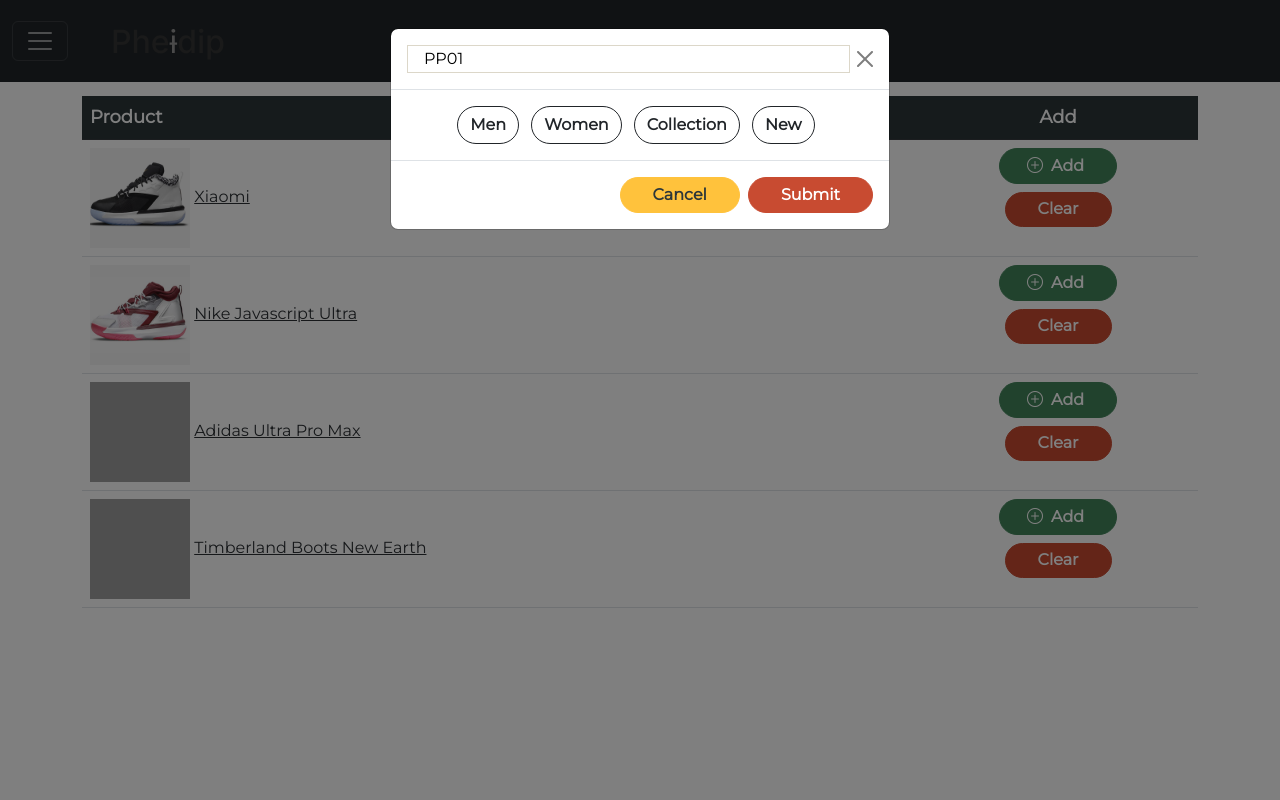
After one commit to Tora-66/PheidipShop, a PHP site: page /tag.php in a window 1280 px wide, after a click on "Add". The commit adds this page. Run offline with PHP 8.4, Linux system fonts and the light colour scheme; a user stored in the database is signed in; data comes from the database, SQL or seed files in the repository; tables that the repository leaves empty hold one stand-in row (values such as "Sample post"); some libraries are stand-ins or nearby versions; grey boxes are pictures that could not be loaded.

Commit message:
Add tag.php

```diff
--- a/detailsProduct.php
+++ b/detailsProduct.php
@@ -6,7 +6,7 @@
 
 #2. take data from database where id
 $code = $_GET["id"];
-$query = "SELECT * FROM tbproduct WHERE ProductID = '{$code}'";
+$query = "SELECT * FROM tbproduct WHERE ProductID = {$code};";
 $rs = mysqli_query($conn, $query);
 $data = mysqli_fetch_array($rs);
 
--- a/php/sidebar.php
+++ b/php/sidebar.php
@@ -64,6 +64,9 @@
                 <a class="nav-link text-light" href="news.php"><i class="bi bi-box mx-2"></i>News Management</a>
               </li>
               <li class="nav-item">
+                <a class="nav-link text-light" href="tag.php"><i class="bi bi-box mx-2"></i>Tag Management</a>
+              </li>
+              <li class="nav-item">
                 <a class="nav-link text-light" href="logoutAdmin.php"><i class="bi bi-box-arrow-left mx-2"></i>Log out</a>
               </li>
             </ul>
@@ -71,4 +74,5 @@
         </div>
       </div>
     </nav>
+    <div class="nav-space"></div>
 ';
--- /dev/null
+++ b/tag.php
@@ -0,0 +1,135 @@
+<?php
+include_once 'php/DBConnect.php';
+session_start();
+$pageTitle = "Tag Management";
+
+$queryProduct = "SELECT `ProductID`, `ProductName`, `Thumbnail` FROM `tbProduct`;";
+$rsProduct = mysqli_query($conn, $queryProduct);
+$countProduct = mysqli_num_rows($rsProduct);
+
+if (isset($_POST['btnSubmit'])) {
+    $tag = $_POST['tag'];
+    $proID = $_POST['productID'];
+    $tagID = "";
+
+    if (gettype($tag) == 'array') {
+        for ($i = 0; $i < count($tag); $i++) {
+            $tagID = substr($tag[$i], 0, 3) . $proID;
+            $queryInsert = "INSERT INTO `tbTag` VALUES('{$tagID}', '{$tag[$i]}', '{$proID}', '{$tag[$i]}');";
+            $rsInsert = mysqli_query($conn, $queryInsert);
+        }
+    } else {
+        $tagID = substr($tag, 0, 3) . substr($proID, 0, 3);
+        $queryInsert = "INSERT INTO `tbTag` VALUES('{$tagID}', '{$tag}', '{$proID}', '{$tag}');";
+        $rsInsert = mysqli_query($conn, $queryInsert);
+    }
+
+    header("Location: tag.php");
+}
+
+if (isset($_POST['btnClear'])) {
+    $clearID = $_POST['clearID'];
+
+    $queryDelete = "DELETE FROM `tbTag` WHERE `ProductID` = '{$clearID}';";
+    $rsDelete = mysqli_query($conn, $queryDelete);
+
+    header("Location: tag.php");
+}
+
+include 'php/htmlHead.php';
+include 'php/sidebar.php';
+
+?>
+
+<div class="container">
+    <table class="table text-nowrap table-responsive">
+        <thead class="table-dark">
+            <tr>
+                <th scope="col">Product</th>
+                <th scope="col">Tag</th>
+                <th scope="col" class="text-center">Add</th>
+            </tr>
+        </thead>
+        <tbody>
+            <?php
+            for ($i = 0; $i < $countProduct; $i++) :
+                // while ($rcProduct = mysqli_fetch_array($rsProduct)) :
+                $rcProduct = mysqli_fetch_array($rsProduct);
+            ?>
+                <tr>
+                    <td>
+                        <img src="<?= $rcProduct[2]; ?>" alt="" width="100rem" height="100rem" />
+                        <a class="link-dark profile-link" href="detailsProduct.php?id='<?= $rcProduct[0]; ?>'"><?= $rcProduct[1]; ?></a>
+                    </td>
+                    <td class="w-auto">
+                        <?php
+                        $queryTag = "SELECT `TagName` FROM `tbTag` WHERE `ProductID` = '{$rcProduct[0]}';";
+                        $rsTag = mysqli_query($conn, $queryTag);
+                        $countTag = mysqli_num_rows($rsTag);
+
+                        for ($z = 0; $z < $countTag; $z++) :
+                            $rcTag = mysqli_fetch_array($rsTag);
+                            // while ($rcTag = mysqli_fetch_array($rsTag)):
+                        ?>
+                            <button class="btn btn-dark rounded-pill tag disabled"><?= $rcTag[0]; ?></button>
+                        <?php
+                        // endwhile;
+                        endfor;
+                        ?>
+                    </td>
+                    <td class="text-center">
+                        <!-- Modal -->
+                        <form method="post">
+                            <!-- Button trigger modal -->
+                            <button type="button" class="btn btn-success rounded-pill" data-bs-toggle="modal" data-bs-target="#<?= $rcProduct[0]; ?>">
+                                <i class="bi bi-plus-circle me-2"></i>Add</a>
+                            </button>
+                            <div class="modal fade" id="<?= $rcProduct[0]; ?>" data-bs-backdrop="static" data-bs-keyboard="false" tabindex="-1" aria-labelledby="staticBackdrop<?= $rcProduct[0]; ?>" aria-hidden="true">
+                                <div class="modal-dialog">
+                                    <div class="modal-content">
+                                        <div class="modal-header">
+                                            <input type="text" class="modal-title form-input" id="staticBackdrop<?= $rcProduct[0]; ?>" name="productID" value="<?= $rcProduct[0]; ?>">
+                                            <button type="button" class="btn-close" data-bs-dismiss="modal" aria-label="Close"></button>
+                                        </div>
+                                        <div class="modal-body">
+                                            <input type="checkbox" class="btn-check" id="men<?= $rcProduct[0]; ?>" autocomplete="off" name="tag[]" value="Men" />
+                                            <label class="btn btn-outline-dark rounded-pill fw-bold me-2" for="men<?= $rcProduct[0]; ?>">Men</label>
+
+                                            <input type="checkbox" class="btn-check" id="women<?= $rcProduct[0]; ?>" autocomplete="off" name="tag[]" value="Women" />
+                                            <label class="btn btn-outline-dark rounded-pill fw-bold me-2" for="women<?= $rcProduct[0]; ?>">Women</label>
+
+                                            <input type="checkbox" class="btn-check" id="collection<?= $rcProduct[0]; ?>" autocomplete="off" name="tag[]" value="Collection" />
+                                            <label class="btn btn-outline-dark rounded-pill fw-bold me-2" for="collection<?= $rcProduct[0]; ?>">Collection</label>
+
+                                            <input type="checkbox" class="btn-check" id="new<?= $rcProduct[0]; ?>" autocomplete="off" name="tag[]" value="New" />
+                                            <label class="btn btn-outline-dark rounded-pill fw-bold me-2" for="new<?= $rcProduct[0]; ?>">New</label>
+                                        </div>
+                                        <div class="modal-footer">
+                                            <button type="button" class="btn btn-warning rounded-pill" data-bs-dismiss="modal">
+                                                Cancel
+                                            </button>
+                                            <button type="submit" class="btn btn-danger rounded-pill" name="btnSubmit">Submit</button>
+                                        </div>
+                                    </div>
+                                </div>
+                            </div>
+                        </form>
+
+                        <form method="post" class="mt-2">
+                            <input type="hidden" name="clearID" value="<?= $rcProduct[0]; ?>">
+                            <button type="submit" class="btn btn-danger rounded-pill" name="btnClear">Clear</button>
+                        </form>
+                    </td>
+                </tr>
+            <?php
+            // endwhile;
+            endfor;
+            ?>
+        </tbody>
+    </table>
+</div>
+
+<?php
+mysqli_close($conn);
+include 'php/htmlBody.php'
+?>
```
Also changed, not shown: Component.html (+128 -29 lines).
